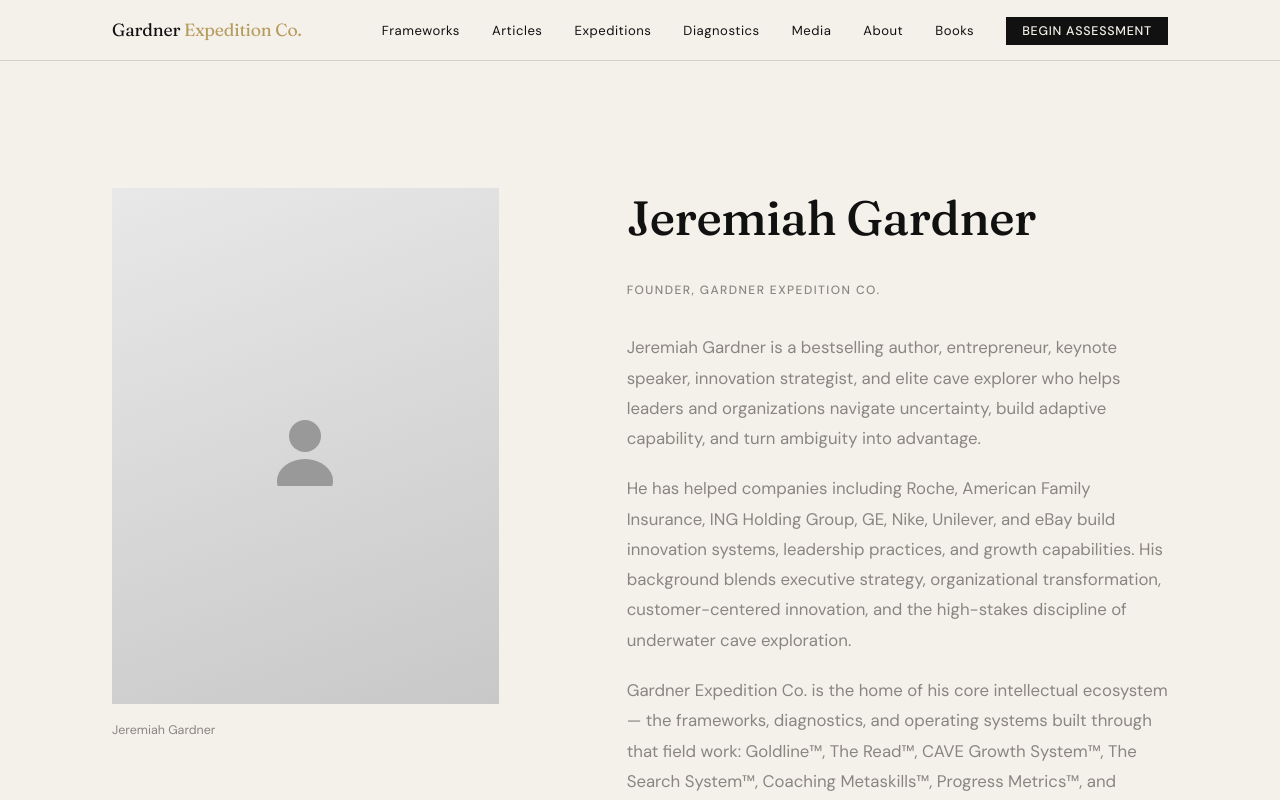
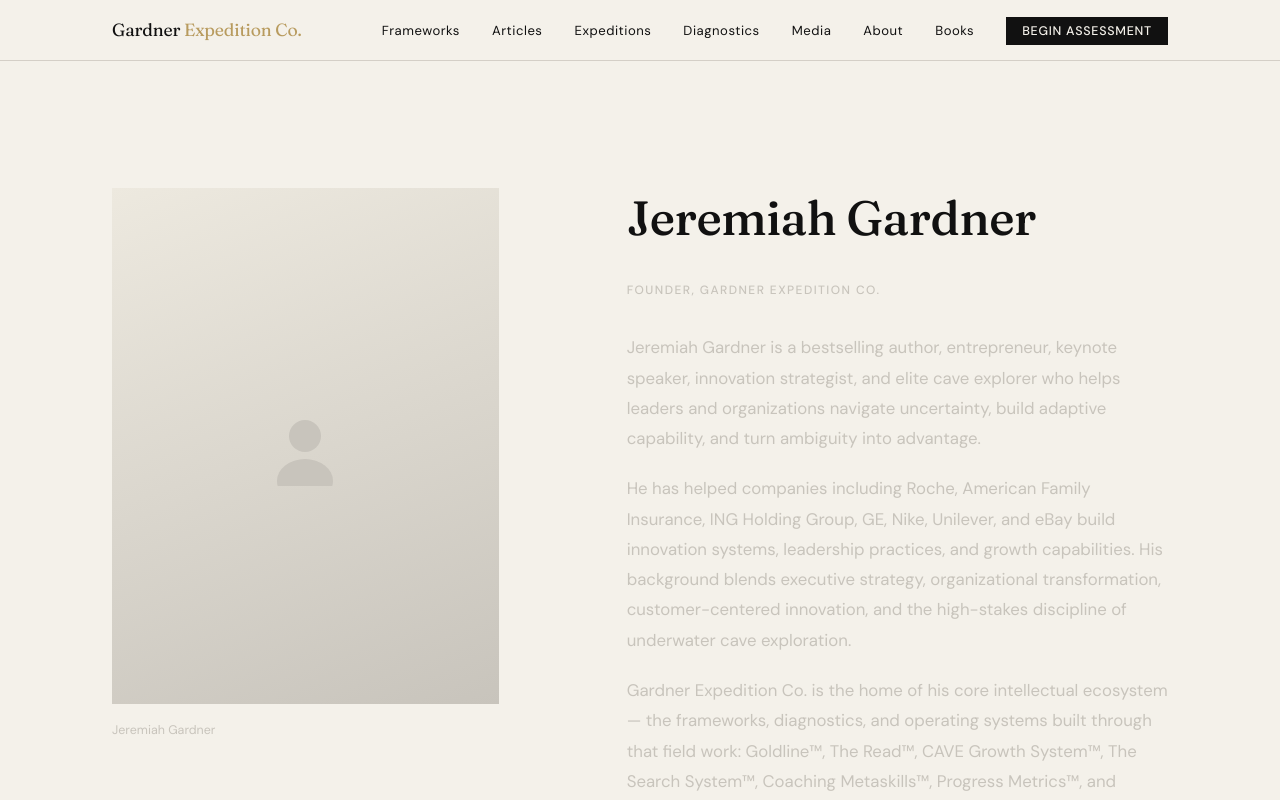
Before and after one commit to jeremiahrgardner/gardner-expedition-co, a Next.js app: page /about in a window 1280 px wide. Shown: the top 800 px of the page. Built offline with nearby package versions, Linux system fonts and the light colour scheme.

Commit message:
color: full off-palette purge — cream/ink/gold only

```diff
--- a/src/app/about/page.tsx
+++ b/src/app/about/page.tsx
@@ -14,14 +14,14 @@ export default function AboutPage() {
               <div style={{
                 width: '100%',
                 height: '100%',
-                background: 'linear-gradient(160deg, #e8e8e8 0%, #c8c8c8 100%)',
+                background: 'linear-gradient(160deg, var(--paper-warm) 0%, var(--margin) 100%)',
                 display: 'flex',
                 alignItems: 'center',
                 justifyContent: 'center',
               }}>
                 <svg width="80" height="80" viewBox="0 0 80 80" fill="none">
-                  <circle cx="40" cy="30" r="16" fill="#999"/>
-                  <ellipse cx="40" cy="75" rx="28" ry="22" fill="#999"/>
+                  <circle cx="40" cy="30" r="16" fill="var(--margin)"/>
+                  <ellipse cx="40" cy="75" rx="28" ry="22" fill="var(--margin)"/>
                 </svg>
               </div>
             </div>
--- a/src/app/diagnostics/page.tsx
+++ b/src/app/diagnostics/page.tsx
@@ -67,7 +67,7 @@ export default function DiagnosticsPage() {
             <h2 style={{ color: 'var(--paper)', marginBottom: 'var(--space-md)' }}>
               Want a guided diagnostic experience?
             </h2>
-            <p style={{ color: '#999', maxWidth: '48ch', margin: '0 auto var(--space-md)' }}>
+            <p style={{ color: 'var(--margin)', maxWidth: '48ch', margin: '0 auto var(--space-md)' }}>
               Diagnostics are most powerful when paired with a coaching
               engagement — someone who can help read the results and
               translate them into an action arc.
--- a/src/app/globals.css
+++ b/src/app/globals.css
@@ -8,12 +8,12 @@
   --paper:      #F4F1EA;   /* warmer archival paper */
   --paper-warm: #EDE9DF;   /* secondary backgrounds */
   --ink:        #111111;   /* headlines, primary structure */
-  --ink-body:   #222222;   /* running body text */
-  --ink-light:  #4a4a4a;   /* secondary body, descriptions */
+  --ink-body:   var(--ink);   /* running body text */
+  --ink-light:  var(--ink-light);   /* secondary body, descriptions */
   --gold:       #B89B5E;   /* signal only — ornaments, active states */
   --soft-gray:  #D4CFC7;   /* borders, rules */
   --border:     #E8E3D9;   /* section dividers */
-  --muted:      #8a8580;    /* captions, labels, metadata */
+  --muted:      var(--margin);    /* captions, labels, metadata */
   --margin:     #C8C4BC;   /* margin notes, annotations */
   --divider:    #E8E3D9;   /* section dividers, subtle rules */
 
```
Also changed, not shown: src/app/page.tsx (+10 -10 lines), src/components/KitNewsletterForm.module.css (+4 -4 lines).
